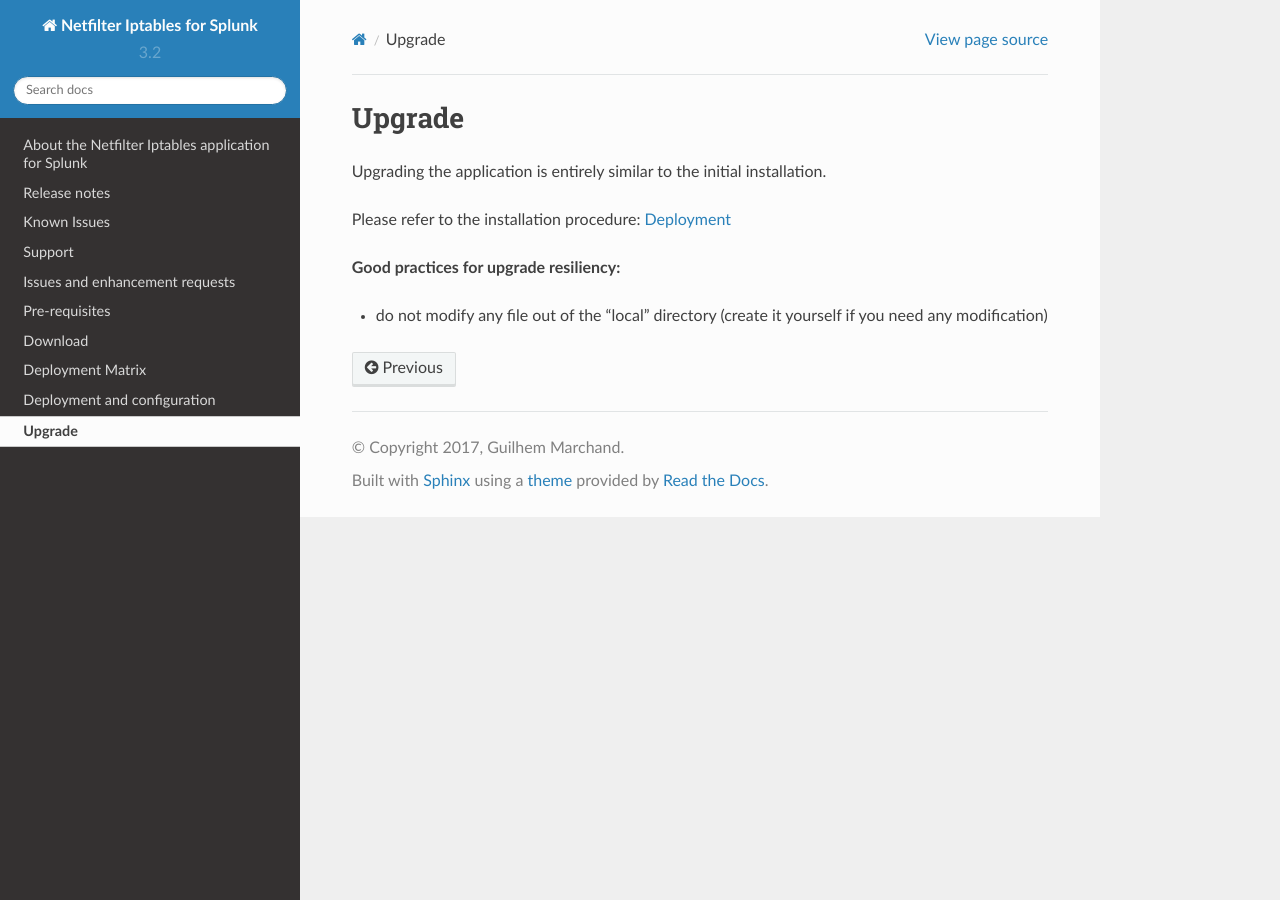
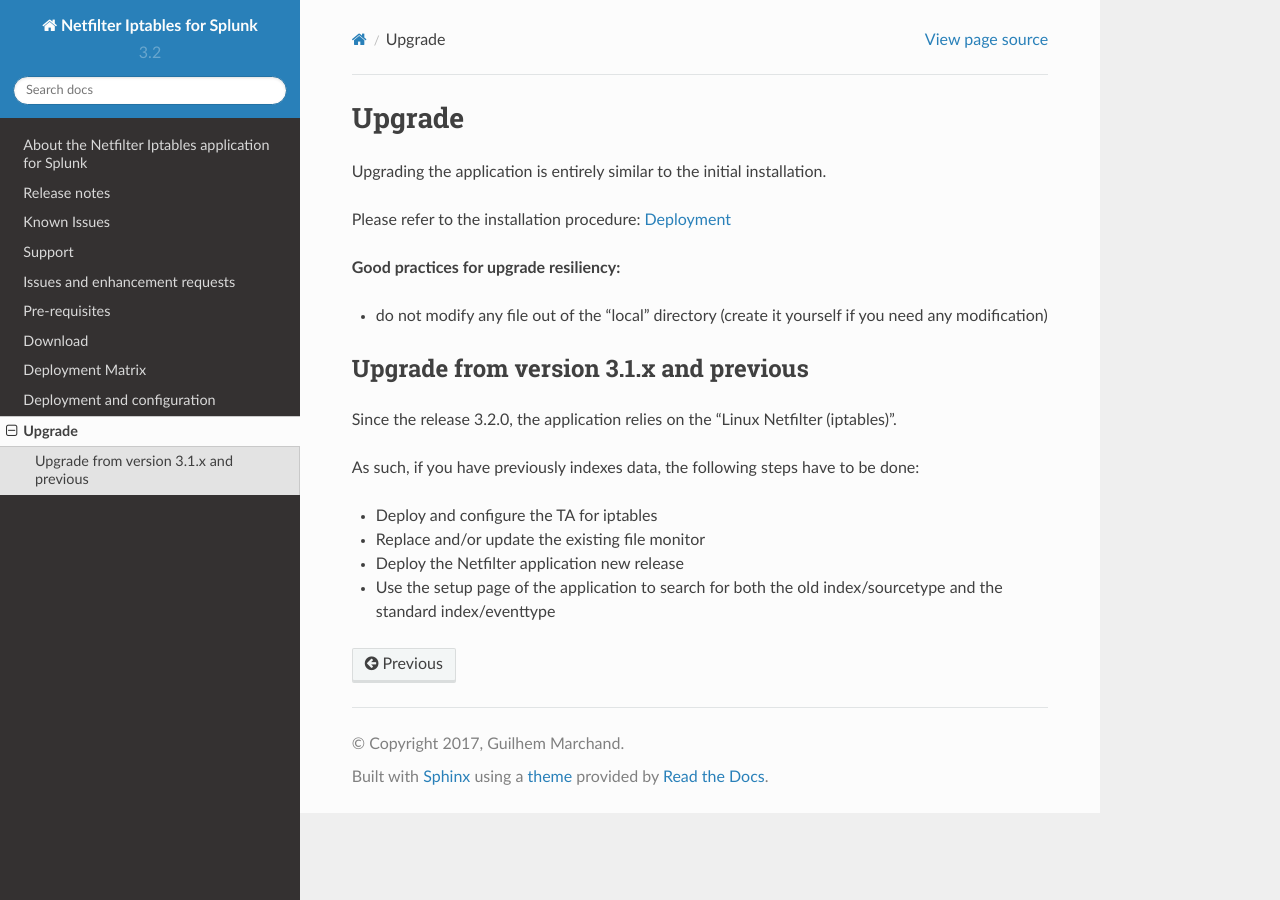
Before and after one commit to guilhemmarchand/iptables-for-splunk, a Sphinx documentation site: the page built from docs/upgrade.rst, in a window 1280 px wide. Built offline with Sphinx 7.4.7 and the Read the Docs theme 2.0.0, drawn with Linux system fonts in a browser that asks for light colours.

Commit message:
final release

```diff
--- a/docs/upgrade.rst
+++ b/docs/upgrade.rst
@@ -9,3 +9,16 @@
 **Good practices for upgrade resiliency:**
 
 - do not modify any file out of the "local" directory (create it yourself if you need any modification)
+
+=======================================
+Upgrade from version 3.1.x and previous
+=======================================
+
+Since the release 3.2.0, the application relies on the "Linux Netfilter (iptables)".
+
+As such, if you have previously indexes data, the following steps have to be done:
+
+- Deploy and configure the TA for iptables
+- Replace and/or update the existing file monitor
+- Deploy the Netfilter application new release
+- Use the setup page of the application to search for both the old index/sourcetype and the standard index/eventtype
```
Also changed, not shown: 2 other files.
